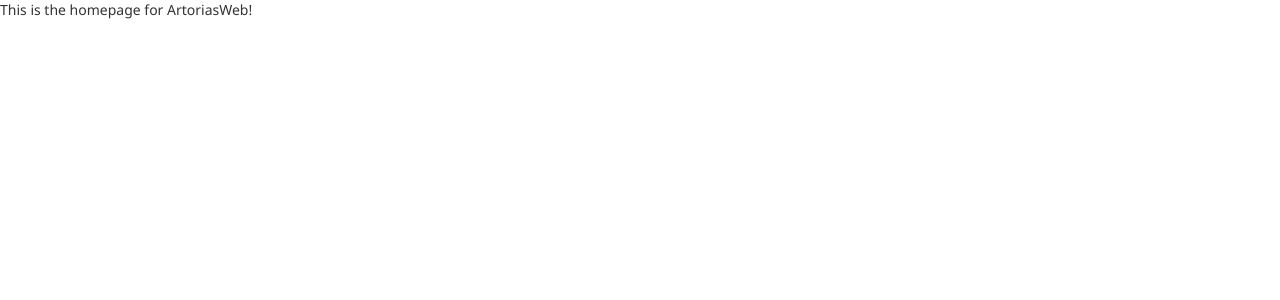
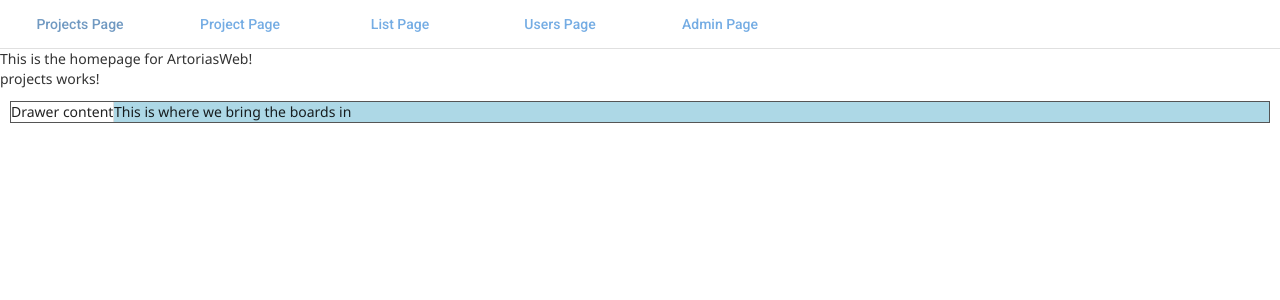
Before and after one commit to BCDross/ISIT422-GroupProject, an Angular app in the folder ArtoriasWeb/: page /projects-component in a window 1280 px wide. Before the commit this address led to /. Shown: the top 300 px of the page. Built offline with nearby package versions, Linux system fonts and the light colour scheme.

Commit message:
added nav bar

```diff
--- a/ArtoriasWeb/src/app/app-routing.module.ts
+++ b/ArtoriasWeb/src/app/app-routing.module.ts
@@ -1,7 +1,21 @@
 import { NgModule } from '@angular/core';
 import { RouterModule, Routes } from '@angular/router';
+import { AdminComponent } from './admin/admin.component';
+import { AppComponent } from './app.component';
+import { ListComponent } from './list/list.component';
+import { ProjectComponent } from './project/project.component';
+import { ProjectsComponent } from './projects/projects.component';
+import { UsersComponent } from './users/users.component';
 
-const routes: Routes = [];
+const routes: Routes = [
+  //{ path: 'home-component', component: AppComponent },
+  { path: 'projects-component', component: ProjectsComponent },
+  { path: 'project-component', component: ProjectComponent },
+  { path: 'list-component', component: ListComponent },
+  { path: 'users-component', component: UsersComponent },
+  { path: 'admin-component', component: AdminComponent },
+  //{ path: '**', component: PageNotFoundComponent }, //wild card route for pages not defined I.e. 404 page
+];
 
 @NgModule({
   imports: [RouterModule.forRoot(routes)],
--- a/ArtoriasWeb/src/app/app.component.css
+++ b/ArtoriasWeb/src/app/app.component.css
@@ -290,3 +290,7 @@ svg#clouds {
     visibility: hidden;
   }
 }
+.example-action-button {
+  margin-top: 8px;
+  margin-right: 8px;
+}
--- a/ArtoriasWeb/src/app/app.component.html
+++ b/ArtoriasWeb/src/app/app.component.html
@@ -1,3 +1,14 @@
 <link rel="stylesheet" href="app.component.css">
+
+<nav mat-tab-nav-bar >
+    <a mat-tab-link routerLink="/projects-component" routerLinkActive="active"> Projects Page </a>
+    <a mat-tab-link routerLink="/project-component" routerLinkActive="active"> Project Page </a>
+    <a mat-tab-link routerLink="/list-component" routerLinkActive="active"> List Page </a>
+    <a mat-tab-link routerLink="/users-component" routerLinkActive="active"> Users Page </a>
+    <a mat-tab-link routerLink="/admin-component" routerLinkActive="active"> Admin Page </a>
+
+    <!--<a mat-tab-link disabled>Disabled Link</a>-->
+  </nav>
+
 <p>This is the homepage for ArtoriasWeb!</p>
 <router-outlet></router-outlet>
--- a/ArtoriasWeb/src/app/projects/projects.component.css
+++ b/ArtoriasWeb/src/app/projects/projects.component.css
@@ -0,0 +1,7 @@
+.rowTable {
+    background: lightblue;
+}
+.example-container {
+    margin: 10px;
+    border: 1px solid #555;
+  }
--- a/ArtoriasWeb/src/app/projects/projects.component.html
+++ b/ArtoriasWeb/src/app/projects/projects.component.html
@@ -1 +1,13 @@
 <p>projects works!</p>
+<mat-drawer-container class="example-container">
+    <mat-drawer mode="side" opened>Drawer content
+        <mat-list role="list">
+            <mat-list-item role="listitem">Item 1</mat-list-item>
+            <mat-list-item role="listitem">Item 2</mat-list-item>
+            <mat-list-item role="listitem">Item 3</mat-list-item>
+          </mat-list>
+    </mat-drawer>
+    <mat-drawer-content class="rowTable">
+        This is where we bring the boards in
+    </mat-drawer-content>
+</mat-drawer-container>
```
Also changed, not shown: ArtoriasWeb/package.json (+4 -4 lines), ArtoriasWeb/src/app/app.module.ts (+9 -1 lines), 1 other file (tests, documents, lock files or other folders).
